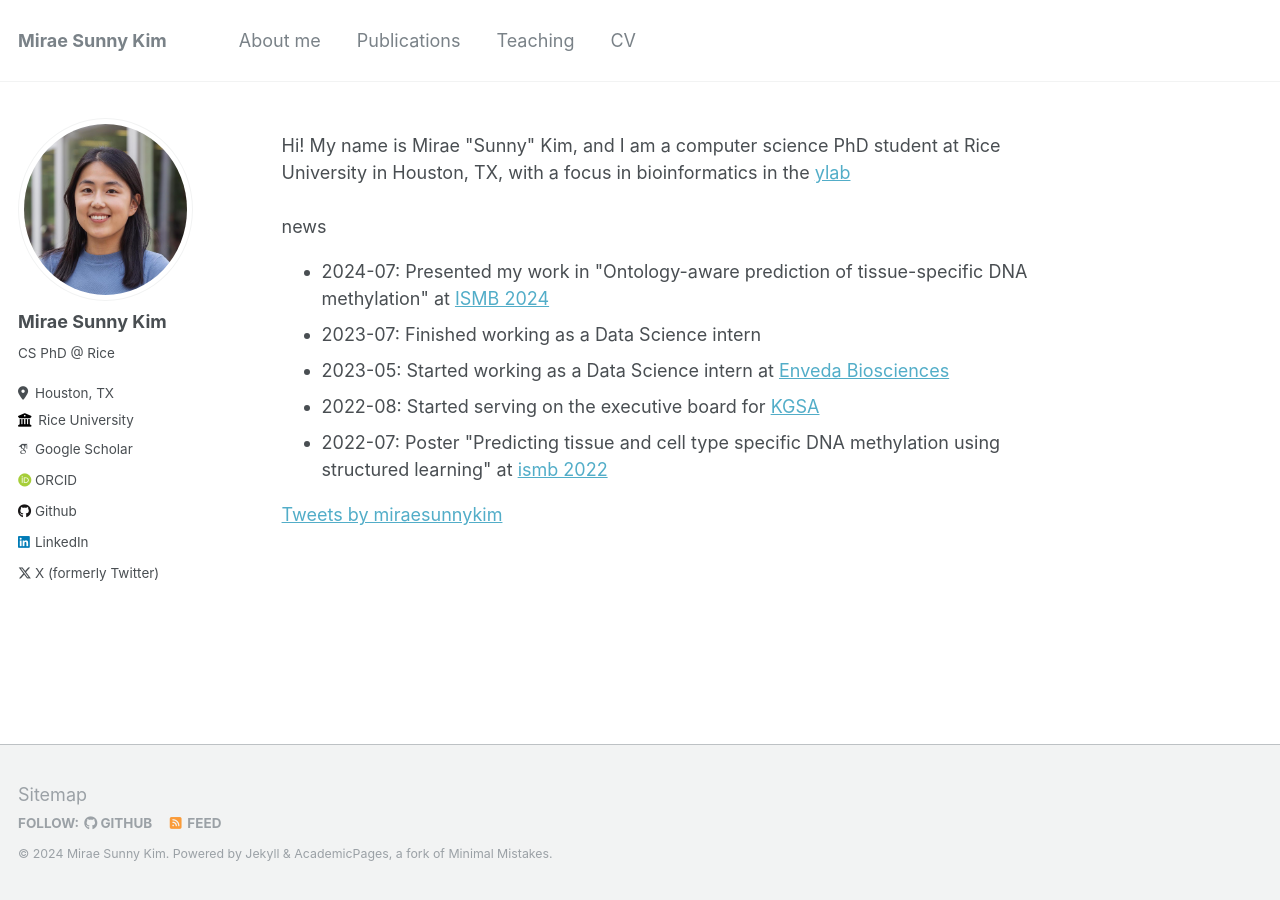
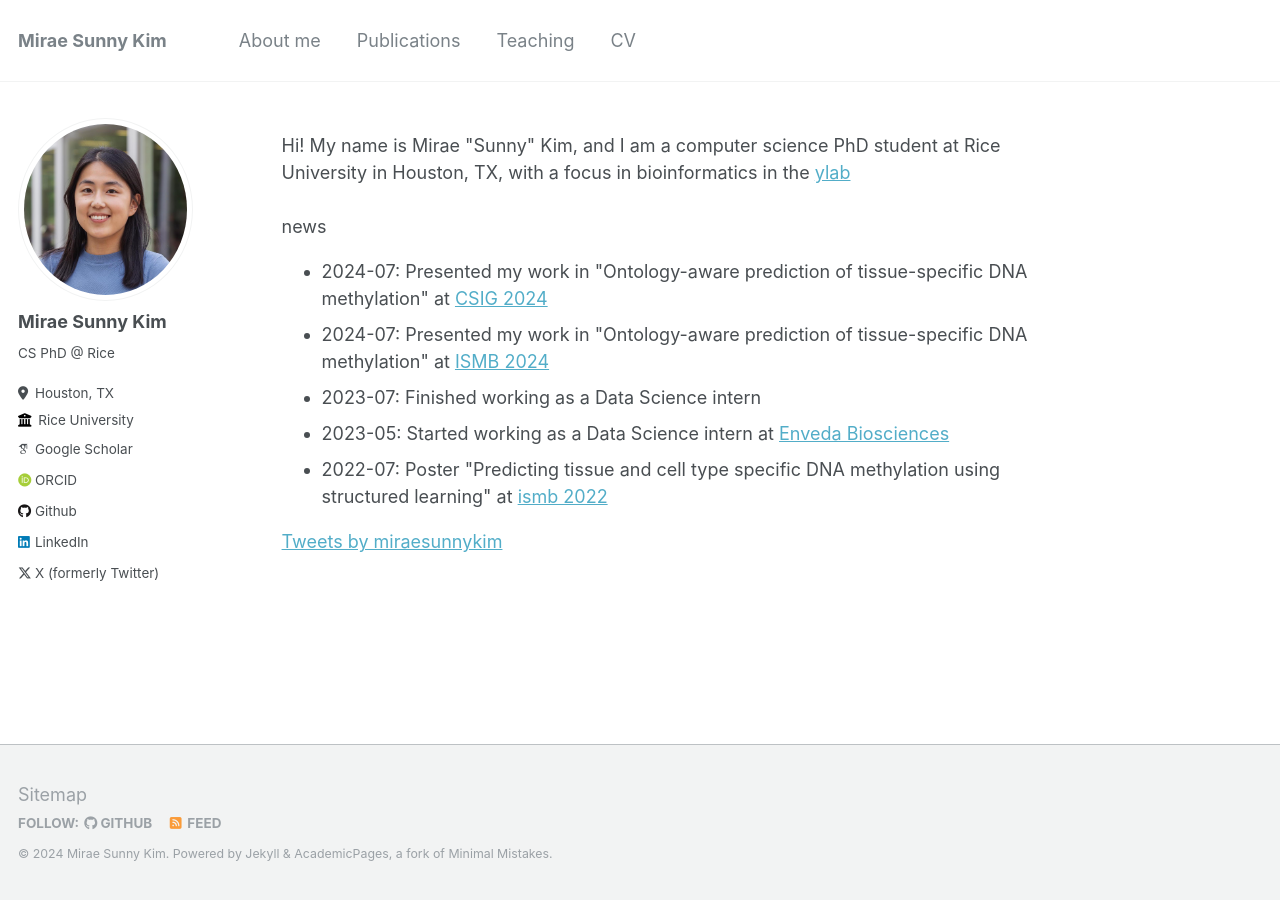
Before and after one commit to miraesunnykim/miraesunnykim.github.io, a Jekyll site: the page built from _pages/index.html, in a window 1280 px wide. Built offline with Jekyll 4.4.1, drawn with Linux system fonts in a browser that asks for light colours; some web fonts are replaced; comment, search, counter and statistics services are not loaded.

Commit message:
add CSIG to news

```diff
--- a/_pages/index.html
+++ b/_pages/index.html
@@ -10,10 +10,11 @@ Hi! My name is Mirae "Sunny" Kim, and I am a computer science PhD student at Ric
 <br>
 news
 <ul>
+  <li>2024-07: Presented my work in "Ontology-aware prediction of tissue-specific DNA methylation" at <a href="https://events.simonsfoundation.org/event/e45af348-56d9-4275-9bda-b38d2b2ce352/summary?RefId=Summary">CSIG 2024</a></li>
   <li>2024-07: Presented my work in "Ontology-aware prediction of tissue-specific DNA methylation" at <a href="https://www.iscb.org/ismb2024/home">ISMB 2024</a></li>
   <li>2023-07: Finished working as a Data Science intern</li>
   <li>2023-05: Started working as a Data Science intern at <a href="https://www.envedabio.com/">Enveda Biosciences</a></li>
-  <li>2022-08: Started serving on the executive board for <a href="https://riceukgsa.blogspot.com/p/blog-page.html">KGSA</a></li>
+<!--   <li>2022-08: Started serving on the executive board for <a href="https://riceukgsa.blogspot.com/p/blog-page.html">KGSA</a></li> -->
   <li>2022-07: Poster "Predicting tissue and cell type specific DNA methylation using structured learning" at <a href="https://www.iscb.org/ismb2022">ismb 2022</a></li>
 <!--   <li>2022-01: Journal article <a href="https://academic.oup.com/bioinformatics/article-abstract/38/1/243/6352489">"Deep learning-based classification of breast cancer cells using transmembrane receptor dynamics"</a> is published in <b>Bioinformatics</b></li> -->
 <!--   <li>2021-10: Book chapter <a href="https://link.springer.com/content/pdf/10.1007/978-981-10-8953-4_38.pdf">"Transmembrane Receptor Dynamics as Biophysical Markers for Assessing Cancer Cells"</a> is published in <b>Handbook of Single-Cell Technologies</b></li> -->
```
